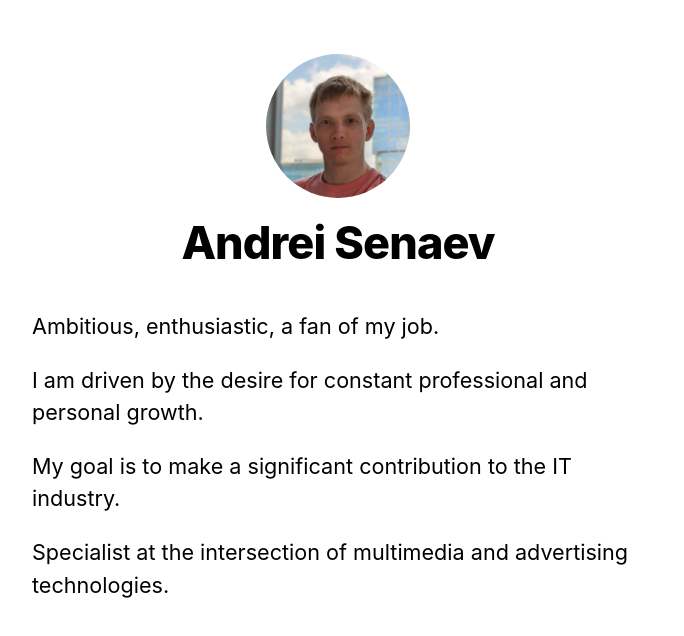
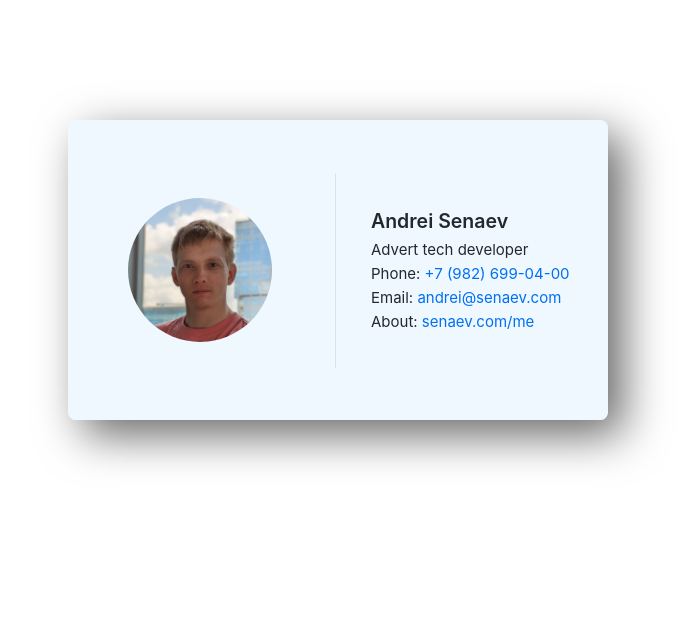
Before and after one commit to senaev/senaev.com, a Next.js app: page / in a window 1280 px wide. Shown: the top 636 px of the page, without its empty margins (302-986 px from the left). Built offline with nearby package versions, Linux system fonts and the light colour scheme.

Commit message:
add business card

```diff
--- /dev/null
+++ b/components/BusinessCardAbout/index.module.css
@@ -0,0 +1,20 @@
+.name {
+    font-size: 1.3em;
+    font-weight: 600;
+}
+
+.description {
+
+}
+
+.phone {
+
+}
+
+.email {
+
+}
+
+.site {
+
+}
--- /dev/null
+++ b/components/BusinessCardAbout/index.tsx
@@ -0,0 +1,39 @@
+import Link from "next/link";
+
+import styles from "./index.module.css";
+
+const SENAEV_EMAIL = "andrei@senaev.com";
+const SENAEV_PHONE = "+79826990400";
+const SENAEV_SITE_DOMAIN = "senaev.com";
+const ME_PAGE_LINK = "/me";
+
+export function BusinessCardAbout() {
+  return (
+    <div>
+      <div>
+        <span className={styles.name}>Andrei Senaev</span>
+      </div>
+      <div>
+        <span className={styles.description}>Advert tech developer</span>
+      </div>
+      <div>
+        <span className={styles.phone}>
+          Phone: <a href={`tel:${SENAEV_PHONE}`}>+7 (982) 699-04-00</a>
+        </span>
+      </div>
+      <div>
+        <span className={styles.email}>
+          Email: <a href={`mailto:${SENAEV_EMAIL}`}>{SENAEV_EMAIL}</a>
+        </span>
+      </div>
+      <div>
+        <span className={styles.site}>
+          About:{" "}
+          <Link
+            href={ME_PAGE_LINK}
+          >{`${SENAEV_SITE_DOMAIN}${ME_PAGE_LINK}`}</Link>
+        </span>
+      </div>
+    </div>
+  );
+}
--- /dev/null
+++ b/components/BusinessCardHorizontal/index.module.css
@@ -0,0 +1,55 @@
+.container {
+    position: absolute;
+    top: 8em;
+    left: 50%;
+    width: calc(90em / 2.5);
+    height: calc(50em / 2.5);
+    margin-left: calc(90em / (-2.5 * 2));
+
+    display: flex;
+
+    box-shadow: 1em 1em 3em 0 rgb(0 0 0 / 60%);
+    border-radius: 0.5em;
+
+    color: rgba(34, 40, 46, 1);
+    background-color: rgba(202, 227, 255, 0.3);
+
+    transition: top 0.5s ease-in-out, left 0.5s ease-in-out, width 0.5s ease-in-out, height 0.5s ease-in-out;
+}
+
+.container.container_stick {
+    top: 1em;
+    left: 1em;
+}
+
+.leftSide {
+    display: flex;
+    justify-content: center;
+    align-items: center;
+    width: 49%;
+}
+
+.centralSeparator {
+    width: 1%;
+    display: flex;
+    justify-content: center;
+    align-items: center;
+}
+
+.centralSeparator_line {
+    background-color: #7676762b;
+    width: 0.1em;
+    height: 65%;
+    border-radius: 999px;
+}
+
+.rightSide {
+    display: flex;
+    justify-content: center;
+    align-items: center;
+    width: 49%;
+}
+
+.avatarImage {
+    border-radius: 9999px;
+}
--- /dev/null
+++ b/components/BusinessCardHorizontal/index.tsx
@@ -0,0 +1,29 @@
+import { BusinessCardAbout } from "components/BusinessCardAbout";
+import Image from "next/image";
+
+import styles from "./index.module.css";
+
+export function BusinessCardHorizontal({ stick }: { stick: boolean }) {
+  return (
+    <div
+      className={`${styles.container} ${stick ? styles.container_stick : ""}`}
+    >
+      <div className={styles.leftSide}>
+        <Image
+          priority
+          src="/img/avatar-head.jpg"
+          className={styles.avatarImage}
+          height={144}
+          width={144}
+          alt=""
+        />
+      </div>
+      <div className={styles.centralSeparator}>
+        <div className={styles.centralSeparator_line} />
+      </div>
+      <div className={styles.rightSide}>
+        <BusinessCardAbout />
+      </div>
+    </div>
+  );
+}
--- a/components/HomePage/index.module.css
+++ b/components/HomePage/index.module.css
@@ -1,68 +1,5 @@
-.heading2Xl {
-  font-size: 2.5rem;
-  line-height: 1.2;
-  font-weight: 800;
-  letter-spacing: -0.05rem;
-  margin: 1rem 0;
+.container {
+  width: 100%;
+  height: 100%;
+  font-size: 15px;
 }
-
-.headingXl {
-  font-size: 2rem;
-  line-height: 1.3;
-  font-weight: 800;
-  letter-spacing: -0.05rem;
-  margin: 1rem 0;
-}
-
-.headingLg {
-  font-size: 1.5rem;
-  line-height: 1.4;
-  margin: 1rem 0;
-}
-
-.headingMd {
-  font-size: 1.2rem;
-  line-height: 1.5;
-}
-
-.borderCircle {
-  border-radius: 9999px;
-}
-
-.colorInherit {
-  color: inherit;
-}
-
-.padding1px {
-  padding-top: 1px;
-}
-
-.list {
-  list-style: none;
-  padding: 0;
-  margin: 0;
-}
-
-.listItem {
-  margin: 0 0 1.25rem;
-}
-
-.lightText {
-  color: #666;
-}
-
-.container {
-  max-width: 36rem;
-  padding: 0 1rem;
-  margin: 3rem auto 6rem;
-}
-
-.header {
-  display: flex;
-  flex-direction: column;
-  align-items: center;
-}
-
-.backToHome {
-  margin: 3rem 0 0;
-}
--- a/components/HomePage/index.tsx
+++ b/components/HomePage/index.tsx
@@ -1,37 +1,10 @@
 import styles from "./index.module.css";
-import { name } from "const/const";
-import Image from "next/image";
+import { BusinessCardHorizontal } from "components/BusinessCardHorizontal";
 
 export function HomePage() {
   return (
     <div className={styles.container}>
-      <header className={styles.header}>
-        <Image
-          priority
-          src="/img/avatar-head.jpg"
-          className={styles.borderCircle}
-          height={144}
-          width={144}
-          alt=""
-        />
-        <h1 className={styles.heading2Xl}>{name}</h1>
-      </header>
-      <main>
-        <section className={styles.headingMd}>
-          <p>Ambitious, enthusiastic, a fan of my job.</p>
-          <p>
-            I am driven by the desire for constant professional and personal
-            growth.
-          </p>
-          <p>
-            My goal is to make a significant contribution to the IT industry.
-          </p>
-          <p>
-            Specialist at the intersection of multimedia and advertising
-            technologies.
-          </p>
-        </section>
-      </main>
+      <BusinessCardHorizontal stick={false} />
     </div>
   );
 }
--- /dev/null
+++ b/components/Resume/index.module.css
@@ -0,0 +1,58 @@
+.heading2Xl {
+  font-size: 2.5rem;
+  line-height: 1.2;
+  font-weight: 800;
+  letter-spacing: -0.05rem;
+  margin: 1rem 0;
+}
+
+.headingXl {
+  font-size: 2rem;
+  line-height: 1.3;
+  font-weight: 800;
+  letter-spacing: -0.05rem;
+  margin: 1rem 0;
+}
+
+.headingLg {
+  font-size: 1.5rem;
+  line-height: 1.4;
+  margin: 1rem 0;
+}
+
+.headingMd {
+  font-size: 1.2rem;
+  line-height: 1.5;
+}
+
+.colorInherit {
+  color: inherit;
+}
+
+.padding1px {
+  padding-top: 1px;
+}
+
+.list {
+  list-style: none;
+  padding: 0;
+  margin: 0;
+}
+
+.listItem {
+  margin: 0 0 1.25rem;
+}
+
+.lightText {
+  color: #666;
+}
+
+.header {
+  display: flex;
+  flex-direction: column;
+  align-items: center;
+}
+
+.backToHome {
+  margin: 3rem 0 0;
+}
--- /dev/null
+++ b/pages/me.tsx
@@ -0,0 +1,3 @@
+export default function Me() {
+  return <div>123</div>;
+}
```
Also changed, not shown: components/Resume/index.tsx (added, +38 -0 lines).
